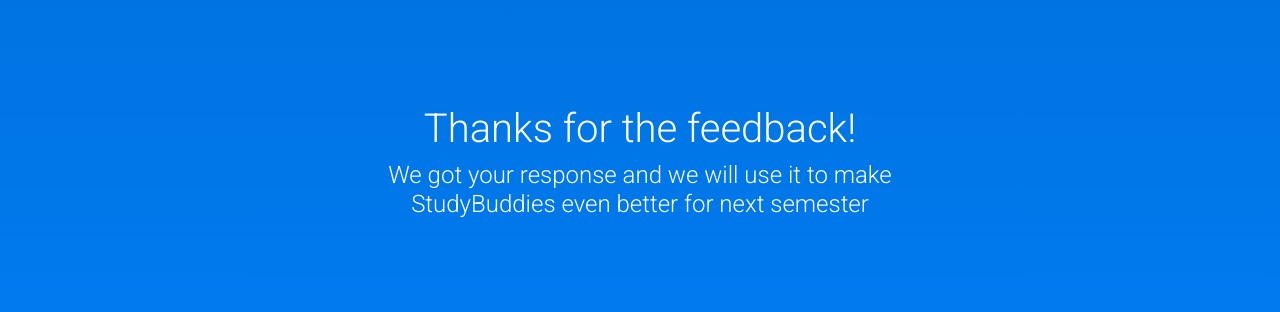
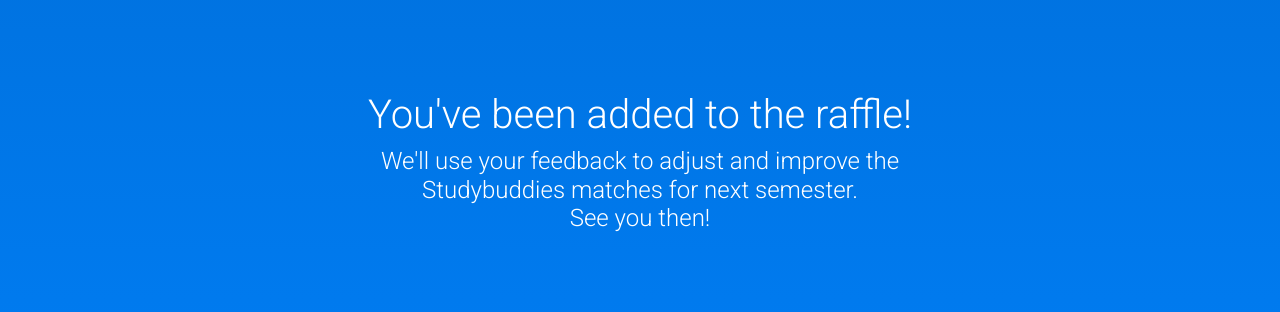
Before and after one commit to vjindal0112/studyBuddy, a React (Create React App) app: page /feedback in a window 1280 px wide. Shown: the part 234-546 px from the top of the page. Built offline with nearby package versions, Linux system fonts and the light colour scheme; no server answers.

Commit message:
feedback page changes

```diff
--- a/src/pages/Feedback.js
+++ b/src/pages/Feedback.js
@@ -47,11 +47,11 @@
   return (
     <>
       <Header title="Feedback" />
-      <div className="App" style={{padding: '4px'}}>
-        <h1>Thanks for the feedback!</h1>
+      <div className="App" style={{ padding: "4px" }}>
+        <h1>You've been added to the raffle!</h1>
         <Texth4>
-          We got your response and we will use it to make StudyBuddies even
-          better for next semester
+          We'll use your feedback to adjust and improve the Studybuddies matches
+          for next semester. <br /> See you then!
         </Texth4>
       </div>
     </>
```
